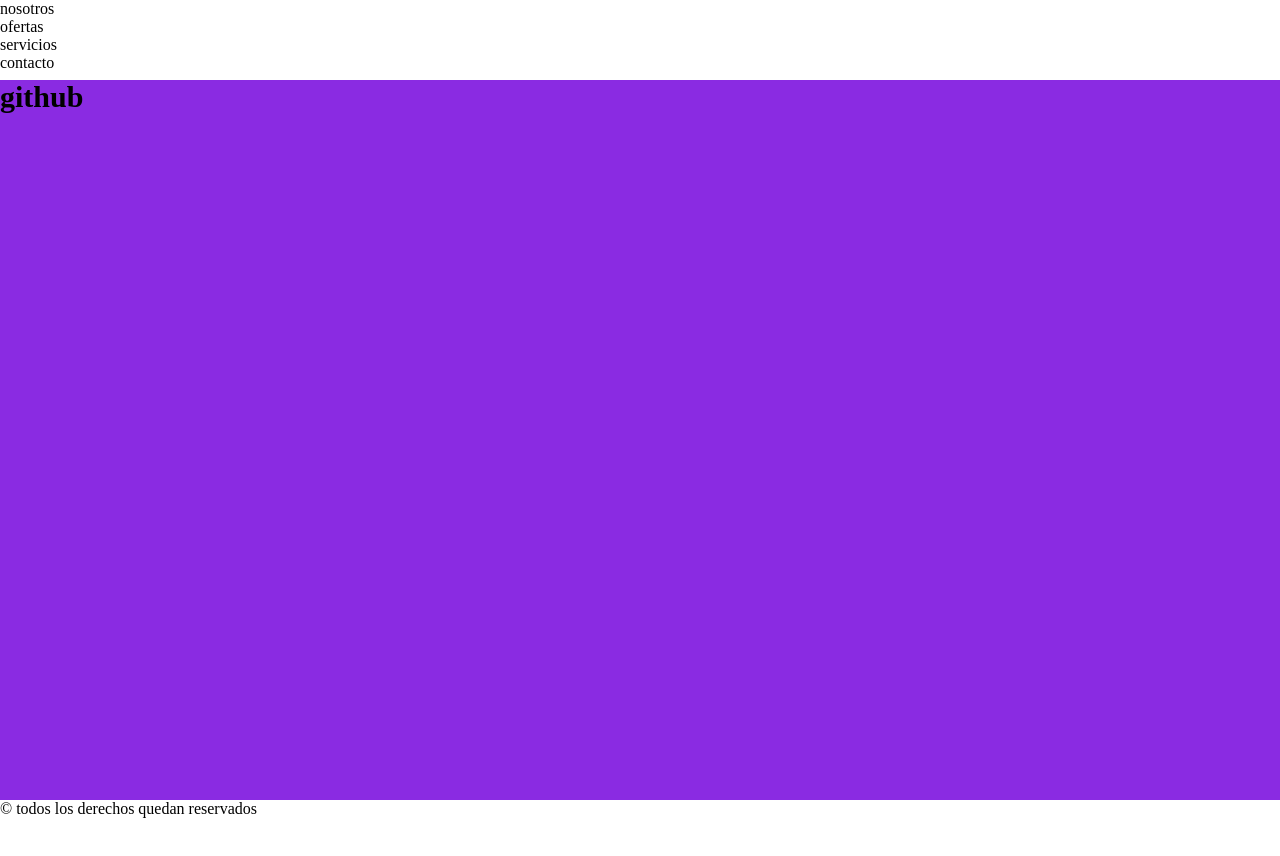
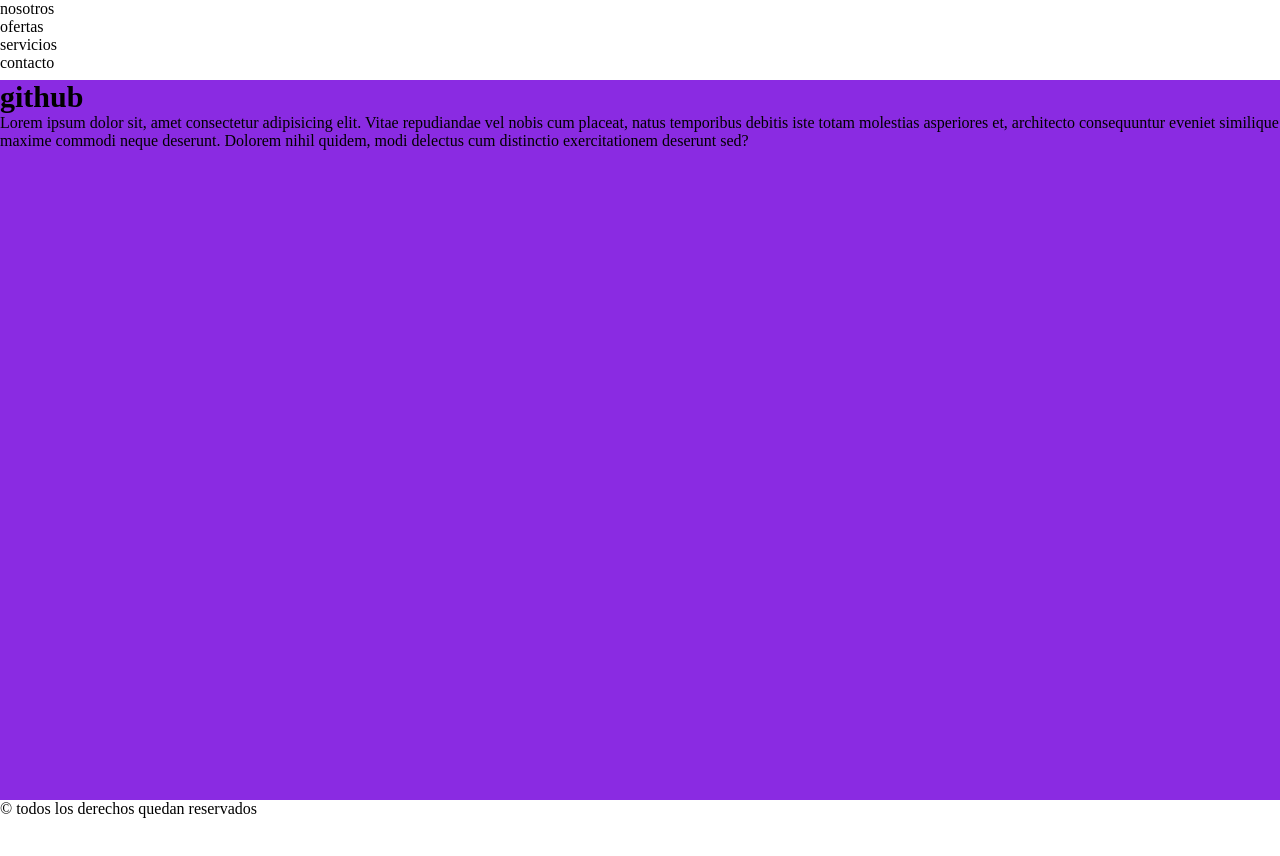
Before and after one commit to nazarenoluna/github-en-coder, a plain HTML site: page index.html in a window 1280 px wide. Drawn offline with Linux system fonts and the light colour scheme.

Commit message:
merging con otra rama

```diff
--- a/index.html
+++ b/index.html
@@ -21,6 +21,7 @@
     </header>
     <main>
       <h1>github</h1>
+      <p>Lorem ipsum dolor sit, amet consectetur adipisicing elit. Vitae repudiandae vel nobis cum placeat, natus temporibus debitis iste totam molestias asperiores et, architecto consequuntur eveniet similique maxime commodi neque deserunt. Dolorem nihil quidem, modi delectus cum distinctio exercitationem deserunt sed?</p>
     </main>
     <footer>
       <p>&copy todos los derechos quedan reservados</p>
```
